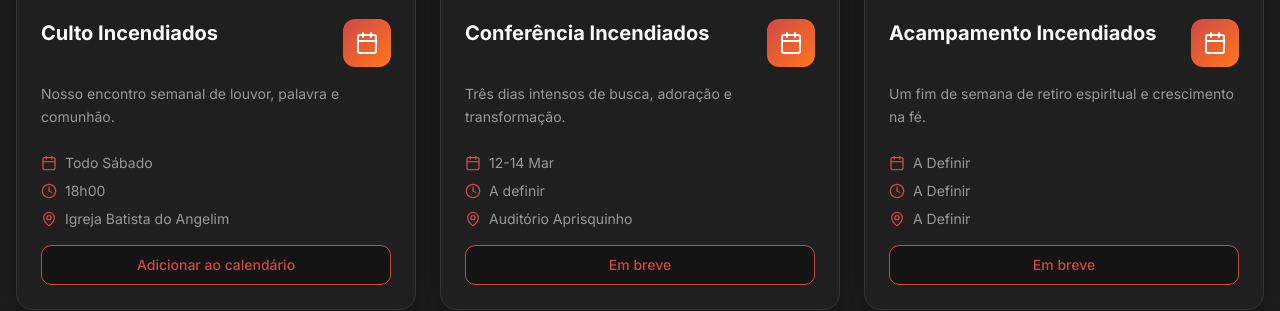
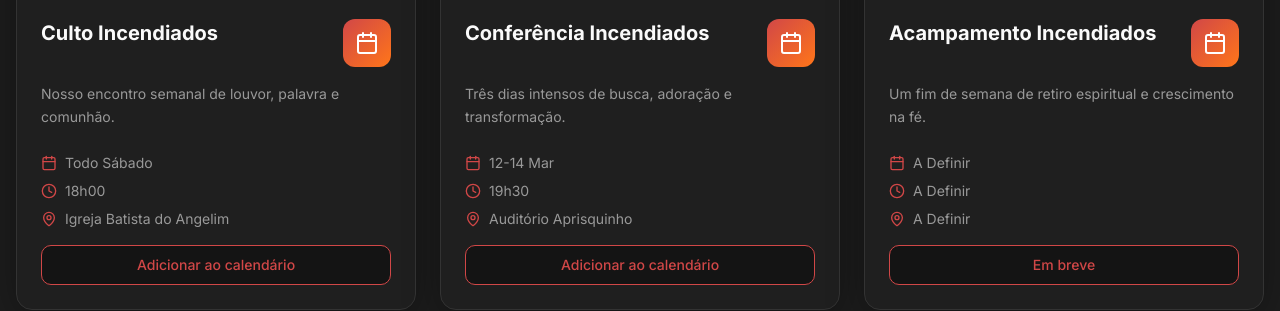
Before and after one commit to Ojosuca/incendia-juntos, a React (Vite) app: page /eventos in a window 1280 px wide. Shown: the part 1054-1365 px from the top of the page. Built offline with nearby package versions, Linux system fonts and the light colour scheme; the HTML template or start-up script is replaced by a standard one.

Commit message:
feat: update agenda card button and scheduling logic for Conferencia Incendiados

```diff
--- a/src/components/Events.tsx
+++ b/src/components/Events.tsx
@@ -30,9 +30,9 @@ const Events = () => {
       startDate = new Date(now);
       startDate.setDate(now.getDate() + daysUntilSaturday);
       startDate.setHours(18, 0, 0, 0);
-    } else if (event.date === "12-14 Nov") {
+    } else if (event.date === "12-14 Mar" || event.date === "12-14 Nov") {
       // Conferência - assumindo início no dia 12 às 19h
-      startDate = new Date(2024, 10, 12, 19, 0, 0);
+      startDate = new Date(2026, 2, 12, 19, 0, 0); // Março é mês 2 (0-indexed)
     } else {
       startDate = new Date();
     }
@@ -111,11 +111,11 @@ END:VCALENDAR
     {
       title: "Conferência Incendiados",
       date: "12-14 Mar",
-      time: "A definir",
+      time: "19h30",
       location: "Auditório Aprisquinho",
       description: "Três dias intensos de busca, adoração e transformação.",
       image: conferenciaBanner,
-      hasDefinedSchedule: false,
+      hasDefinedSchedule: true,
     },
     {
       title: "Acampamento Incendiados",
```
